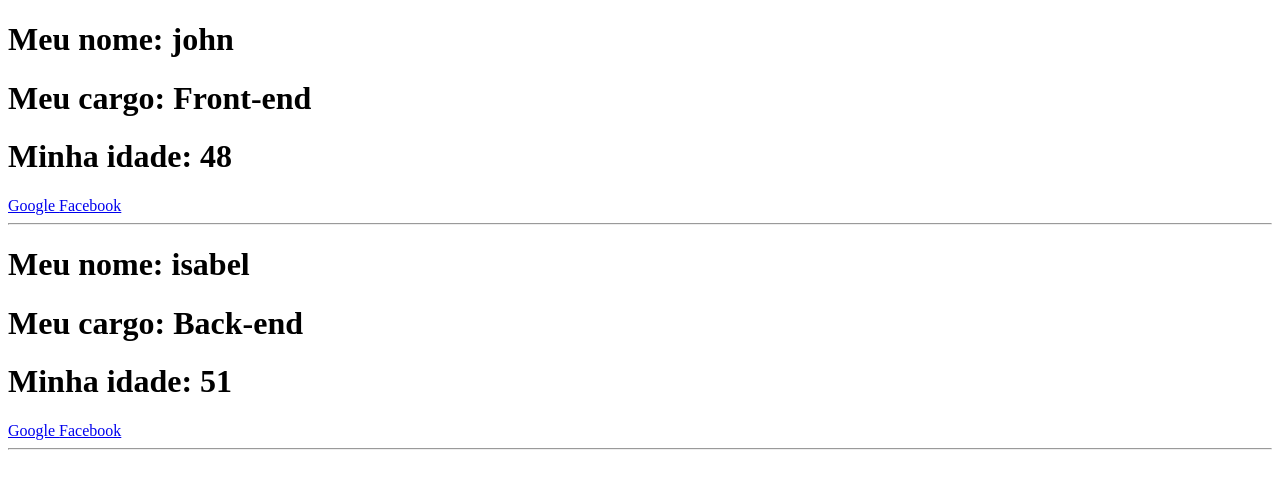
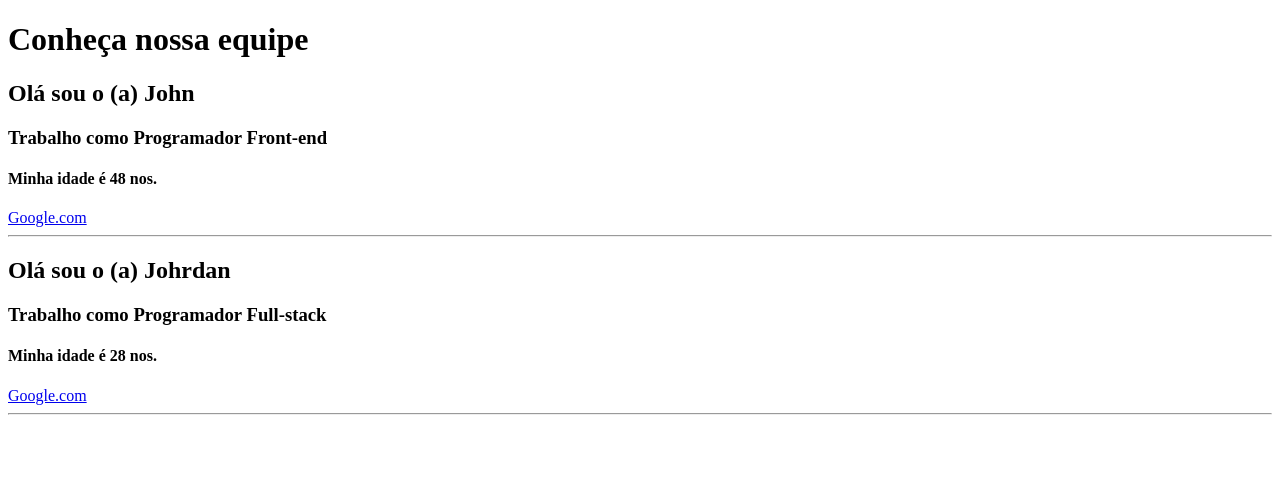
Before and after one commit to johntec-ads/meuapp, a React (Create React App) app: page / in a window 1280 px wide. Shown: the top 488 px of the page. Built offline with nearby package versions, Linux system fonts and the light colour scheme.

Commit message:
class_Component

```diff
--- a/src/App.js
+++ b/src/App.js
@@ -10,48 +10,50 @@ const Variável = (props) => {
     Aqui deve ser usado o return com chaves
   )
 }  */
-import React from "react"
-const Equipe = (props) => {
-  return (
-    <div>
-      <Sobre nome={props.nome} cargo={props.cargo}
-        idade={props.idade} />
-      <Social goo={props.google} face= {props.facebook} />
-    <hr/>
-    </div>
-  )
-}
 
+import React, { Component } from "react";
 
-
-const Sobre = (props) => {
-  return (
-    <div>
-      <h1> Meu nome: {props.nome} </h1>
-      <h1> Meu cargo: {props.cargo} </h1>
-      <h1> Minha idade: {props.idade} </h1>
-    </div>
-  )
+class Equipe extends Component {
+  render() {
+    return (
+      <div>
+        <Sobre nome = {this.props.nome} cargo={this.props.cargo}
+               idade={this.props.idade} />
+        <Social goo={this.props.google} />
+      <hr/>
+      </div>
+    )
+  }
 }
 
 const Social = (props) => {
   return (
     <div>
-      <a href= {props.goo}>Google </a>
-      <a href= {props.face}>Facebook </a>
+      <a href={props.goo} > Google.com </a>
     </div>
   )
 }
+
+class Sobre extends Component {
+  render () {
+    return (
+      <div>
+        <h2> Olá sou o (a) {this.props.nome} </h2>
+        <h3> Trabalho como {this.props.cargo} </h3>
+        <h4> Minha idade é {this.props.idade} nos. </h4>
+      </div>
+    )
+  }
+}
+
 
 
 function app() {
   return (
     <div>
-      <Equipe nome="john" cargo="Front-end" idade="48" google="https://google.com"
-      facebook="https://facebook.com" />
-
-      <Equipe nome="isabel" cargo="Back-end" idade="51" google="https://google.com"
-      facebook="https://facebook.com" />
+      <h1>Conheça nossa equipe</h1>
+      <Equipe nome= "John" cargo="Programador Front-end" idade="48" google="https://google.com" />
+      <Equipe nome= "Johrdan" cargo="Programador Full-stack" idade="28" google="https://google.com" />
     </div>
   )
 }
```
